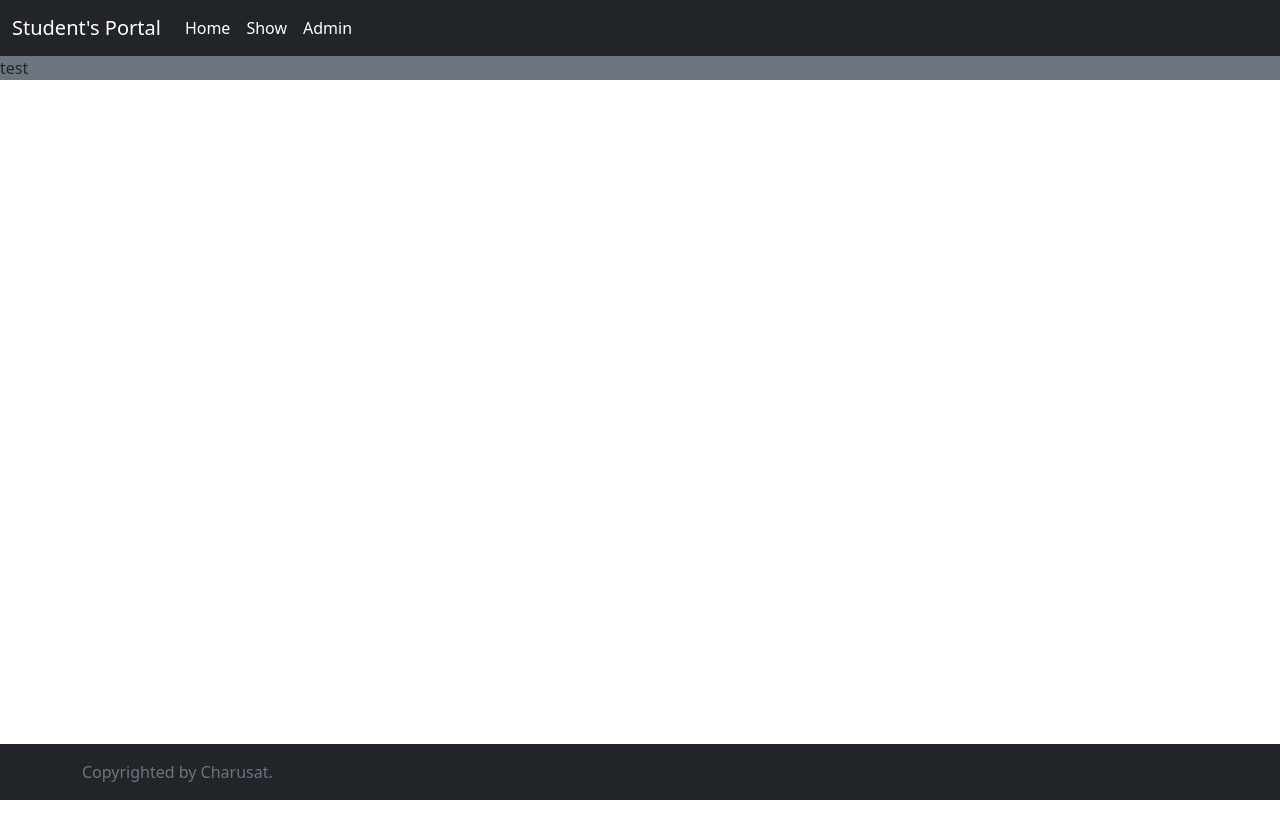
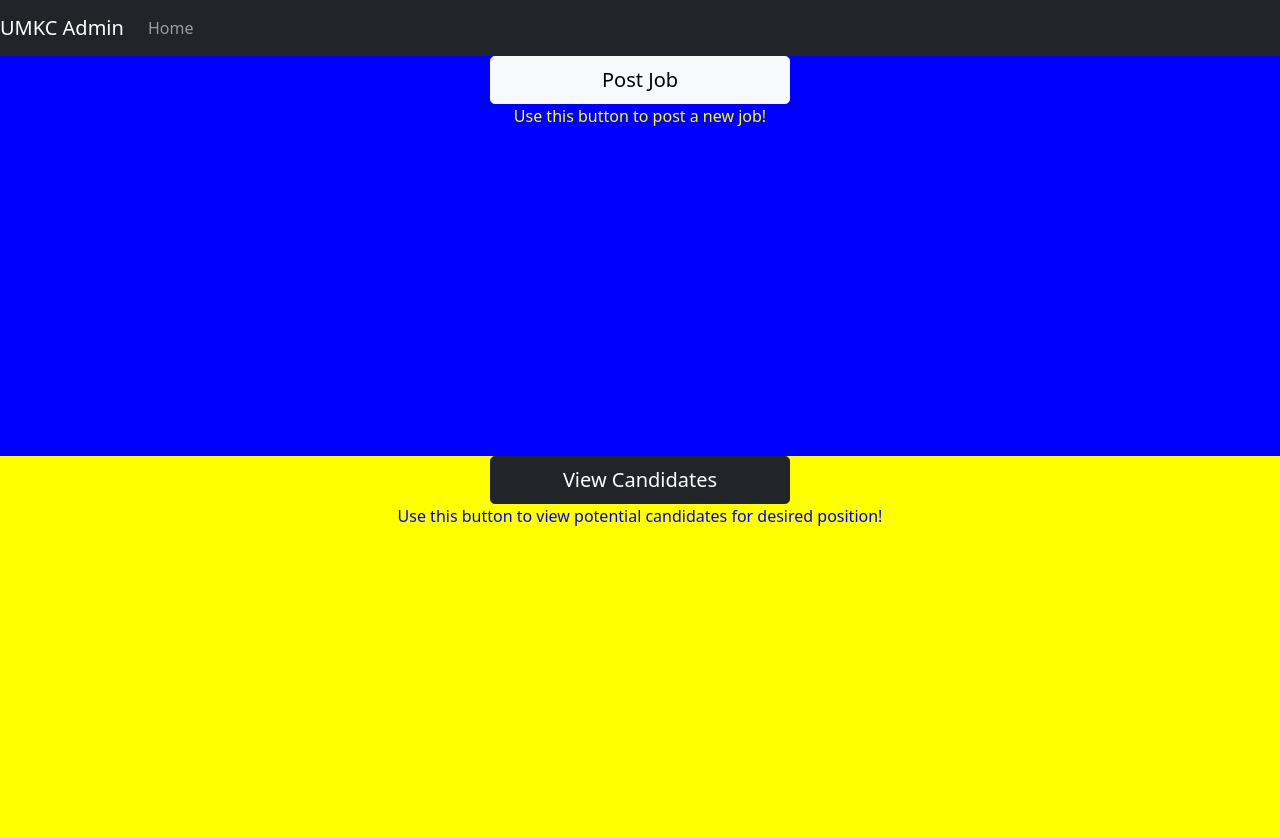
Before and after one commit to iradielmt/UMKCDepartmentProject, a Vue app in the folder gta-portal/: page /admin in a window 1280 px wide. Shown: the top 838 px of the page. Before the commit the page ends 800 px from the top, so only its background shows below. Built offline with nearby package versions, Linux system fonts and the light colour scheme; the HTML template or start-up script is replaced by a standard one.

Commit message:
Changes to admin page --ugly--

```diff
--- a/gta-portal/src/App.vue
+++ b/gta-portal/src/App.vue
@@ -1,20 +1,15 @@
 <template>
   <div class="bg-secondary">
-    <Header />
     <router-view></router-view>
-    <Footer />
   </div>
 </template>
 
 <script>
-import Header from "@/components/Views/Home/Header.vue";
-import Footer from "@/components/Views/Home/Footer.vue";
+
 export default {
   name: "App",
-  components: {
-    Header,
-    Footer,
-  },
+
 };
 
+
 </script>
--- a/gta-portal/src/components/Views/Admin/Admin.vue
+++ b/gta-portal/src/components/Views/Admin/Admin.vue
@@ -1,17 +1,44 @@
 <template>
-    <div>
-        test
+  <Header />
+  <body>
+    <div class="container-fluid; margin-left:0px" style="height: 400px; background-color: blue">
+      <div class="col text-center">
+        <div class="">
+          <button type="button" class="btn btn-light btn-lg btn-block">Post Job</button>
+          <div class="row" style="text-align: center; color: yellow">
+            <p>Use this button to post a new job!</p>
+          </div>
+        </div>
+      </div>
     </div>
+    <div class="container-fluid; margin-left:0px" style="height: 400px; background-color: yellow">
+      <div class="col text-center">
+      <button type="button" class="btn btn-dark btn-lg btn-block">View Candidates</button>
+      <div class="row" style="text-align: center; color: blue">
+          <p>Use this button to view potential candidates for desired position!</p>
+      </div>
+    </div>
+    </div>
+  </body>
 </template>
 
 <script>
+import Header from "@/components/Views/Admin/AdminHeader.vue";
+
+
 export default {
   name: "Admin-page",
+  components:{
+    Header
+  },
+
 };
 </script>
 
 <style scoped>
-img {
-  height: 500px;
+
+.btn-lg{
+  padding: 10px 20px 10px, 5px;
+  width: 300px;
 }
 </style>
--- /dev/null
+++ b/gta-portal/src/components/Views/Admin/AdminHeader.vue
@@ -0,0 +1,16 @@
+<template>
+    <nav class="navbar navbar-expand-lg navbar-dark bg-dark">
+  <a class="navbar-brand" href="#">UMKC Admin</a>
+  <button class="navbar-toggler" type="button" data-toggle="collapse" data-target="#navbarNav" aria-controls="navbarNav" aria-expanded="false" aria-label="Toggle navigation">
+    <span class="navbar-toggler-icon"></span>
+  </button>
+  <div class="collapse navbar-collapse" id="navbarNav">
+    <ul class="navbar-nav">
+      <li class="nav-item active">
+        <a class="nav-link" href="#">Home </a>
+      </li>
+
+    </ul>
+  </div>
+</nav>
+</template>
--- a/gta-portal/src/components/Views/Home/Footer.vue
+++ b/gta-portal/src/components/Views/Home/Footer.vue
@@ -1,7 +1,7 @@
 <template>
   <footer class="footer py-3 bg-dark" style="position: absolute; bottom:0px; left: 0px; width: 100%;">
     <div class="container">
-      <span class="text-muted">Copyrighted by Charusat.</span>
+
     </div>
   </footer>
 </template>
--- a/gta-portal/src/components/Views/Home/Home.vue
+++ b/gta-portal/src/components/Views/Home/Home.vue
@@ -1,5 +1,5 @@
 <template>
-  <div class="container-fluid">
+<div class="container-fluid">
     <div class="row">
       <div class="col-md-6">
         <div class="row mt-4">
@@ -64,6 +64,7 @@
 
 <script>
 import axios from 'axios';
+
 export default {
   name: "Home-start",
   data() {
```
